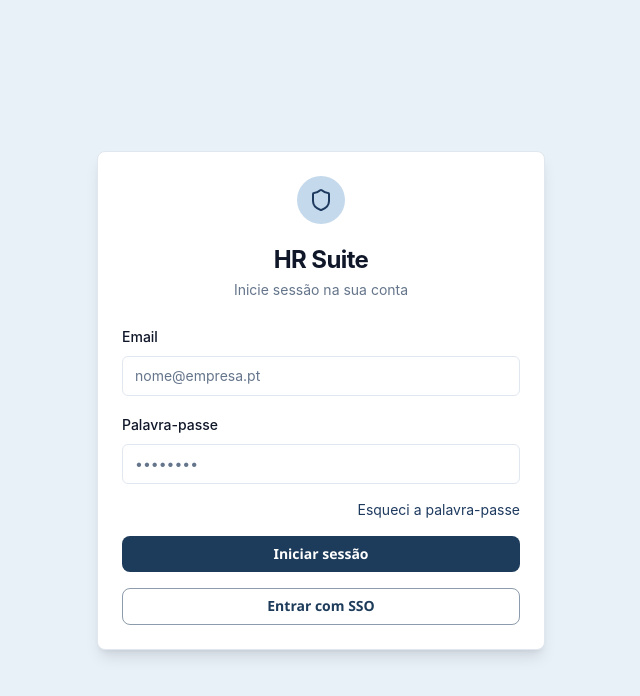
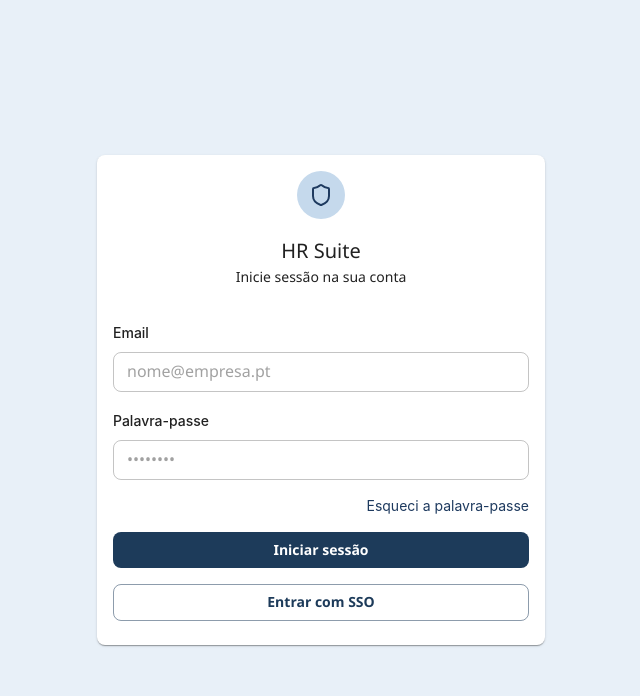
Before and after one commit to barbaraoliveira2308/rh, a React (Vite) app in the folder frontend/: page /login in a window 1280 px wide. Shown: the top 696 px of the page, without its empty margins (319-959 px from the left). Built offline with nearby package versions, Linux system fonts and the light colour scheme; no server answers.

Commit message:
feat(frontend): migrar card e input para mui

```diff
--- a/frontend/src/components/ui/card.tsx
+++ b/frontend/src/components/ui/card.tsx
@@ -1,54 +1,45 @@
 import * as React from 'react';
-import { cn } from '@/lib/utils';
+import MuiCard, { type CardProps as MuiCardProps } from '@mui/material/Card';
+import MuiCardContent from '@mui/material/CardContent';
+import MuiCardHeader from '@mui/material/CardHeader';
+import MuiCardActions from '@mui/material/CardActions';
+import MuiTypography, { type TypographyProps } from '@mui/material/Typography';
 
-const Card = React.forwardRef<HTMLDivElement, React.HTMLAttributes<HTMLDivElement>>(
-  ({ className, ...props }, ref) => (
-    <div
-      ref={ref}
-      className={cn('rounded-lg border bg-card text-card-foreground shadow-sm', className)}
-      {...props}
-    />
-  ),
-);
+const Card = React.forwardRef<HTMLDivElement, MuiCardProps>(({ sx, ...props }, ref) => (
+  <MuiCard ref={ref} sx={sx} {...props} />
+));
 Card.displayName = 'Card';
 
 const CardHeader = React.forwardRef<HTMLDivElement, React.HTMLAttributes<HTMLDivElement>>(
-  ({ className, ...props }, ref) => (
-    <div ref={ref} className={cn('flex flex-col space-y-1.5 p-6', className)} {...props} />
-  ),
+  ({ children, ...props }, ref) => <MuiCardHeader ref={ref} title={children} {...props} />,
 );
 CardHeader.displayName = 'CardHeader';
 
-const CardTitle = React.forwardRef<HTMLParagraphElement, React.HTMLAttributes<HTMLHeadingElement>>(
-  ({ className, ...props }, ref) => (
-    <h3
-      ref={ref}
-      className={cn('text-2xl font-semibold leading-none tracking-tight', className)}
-      {...props}
-    />
+const CardTitle = React.forwardRef<HTMLHeadingElement, TypographyProps>(
+  ({ children, ...props }, ref) => (
+    <MuiTypography ref={ref} component="h3" variant="h6" {...props}>
+      {children}
+    </MuiTypography>
   ),
 );
 CardTitle.displayName = 'CardTitle';
 
-const CardDescription = React.forwardRef<
-  HTMLParagraphElement,
-  React.HTMLAttributes<HTMLParagraphElement>
->(({ className, ...props }, ref) => (
-  <p ref={ref} className={cn('text-sm text-muted-foreground', className)} {...props} />
-));
+const CardDescription = React.forwardRef<HTMLParagraphElement, TypographyProps>(
+  ({ children, ...props }, ref) => (
+    <MuiTypography ref={ref} component="p" variant="body2" color="text.secondary" {...props}>
+      {children}
+    </MuiTypography>
+  ),
+);
 CardDescription.displayName = 'CardDescription';
 
-const CardContent = React.forwardRef<HTMLDivElement, React.HTMLAttributes<HTMLDivElement>>(
-  ({ className, ...props }, ref) => (
-    <div ref={ref} className={cn('p-6 pt-0', className)} {...props} />
-  ),
+const CardContent = React.forwardRef<HTMLDivElement, React.ComponentProps<typeof MuiCardContent>>(
+  (props, ref) => <MuiCardContent ref={ref} {...props} />,
 );
 CardContent.displayName = 'CardContent';
 
-const CardFooter = React.forwardRef<HTMLDivElement, React.HTMLAttributes<HTMLDivElement>>(
-  ({ className, ...props }, ref) => (
-    <div ref={ref} className={cn('flex items-center p-6 pt-0', className)} {...props} />
-  ),
+const CardFooter = React.forwardRef<HTMLDivElement, React.ComponentProps<typeof MuiCardActions>>(
+  (props, ref) => <MuiCardActions ref={ref} {...props} />,
 );
 CardFooter.displayName = 'CardFooter';
 
--- a/frontend/src/components/ui/input.tsx
+++ b/frontend/src/components/ui/input.tsx
@@ -1,22 +1,20 @@
 import * as React from 'react';
-import { cn } from '@/lib/utils';
+import TextField from '@mui/material/TextField';
 
 type InputProps = React.InputHTMLAttributes<HTMLInputElement>;
 
 const Input = React.forwardRef<HTMLInputElement, InputProps>(
-  ({ className, type, ...props }, ref) => {
-    return (
-      <input
-        type={type}
-        className={cn(
-          'flex h-10 w-full rounded-md border border-border bg-background px-3 py-2 text-sm ring-offset-background file:border-0 file:bg-transparent file:text-sm file:font-medium placeholder:text-muted-foreground focus-visible:outline-none focus-visible:ring-2 focus-visible:ring-ring focus-visible:ring-offset-2 disabled:cursor-not-allowed disabled:opacity-50',
-          className,
-        )}
-        ref={ref}
-        {...props}
-      />
-    );
-  },
+  ({ className, type, size: _inputSize, color: _inputColor, ...props }, ref) => (
+    <TextField
+      inputRef={ref}
+      type={type}
+      className={className}
+      variant="outlined"
+      size="small"
+      fullWidth
+      {...props}
+    />
+  ),
 );
 Input.displayName = 'Input';
 
```
Also changed, not shown: 2 other files (tests, documents, lock files or other folders).
